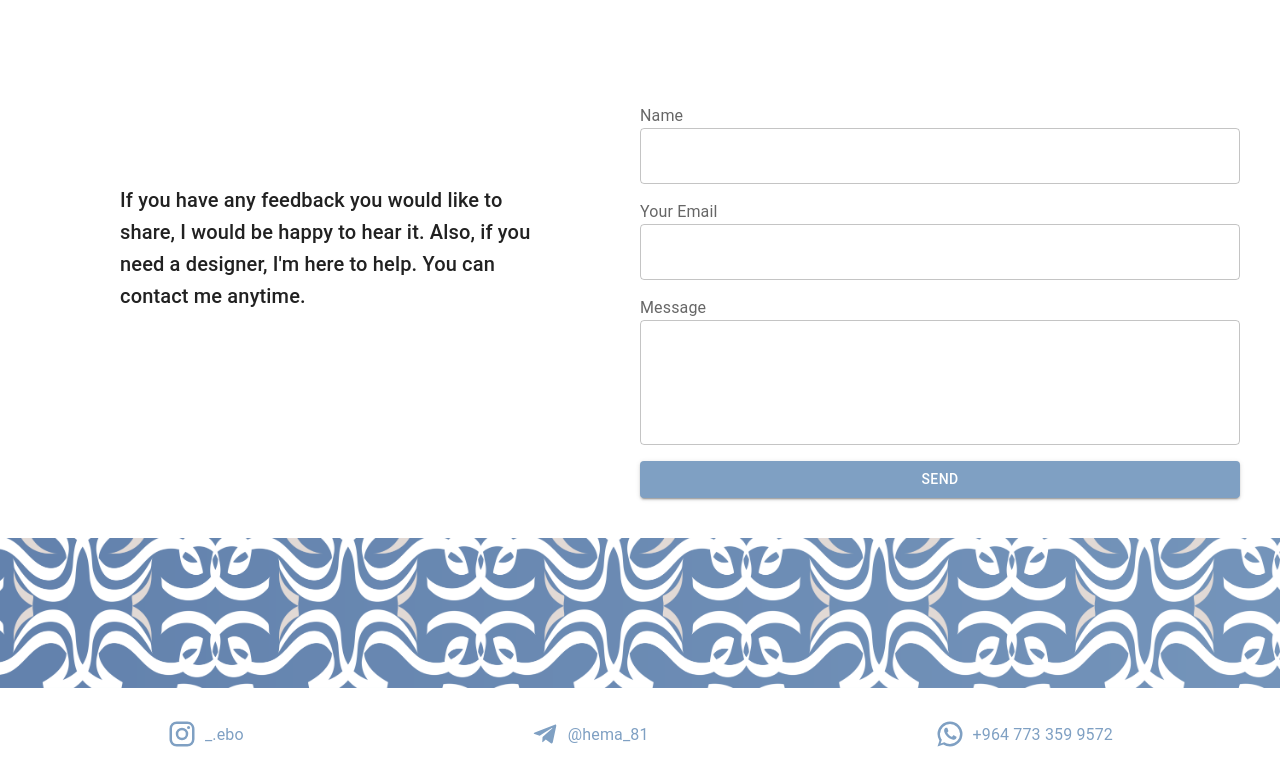
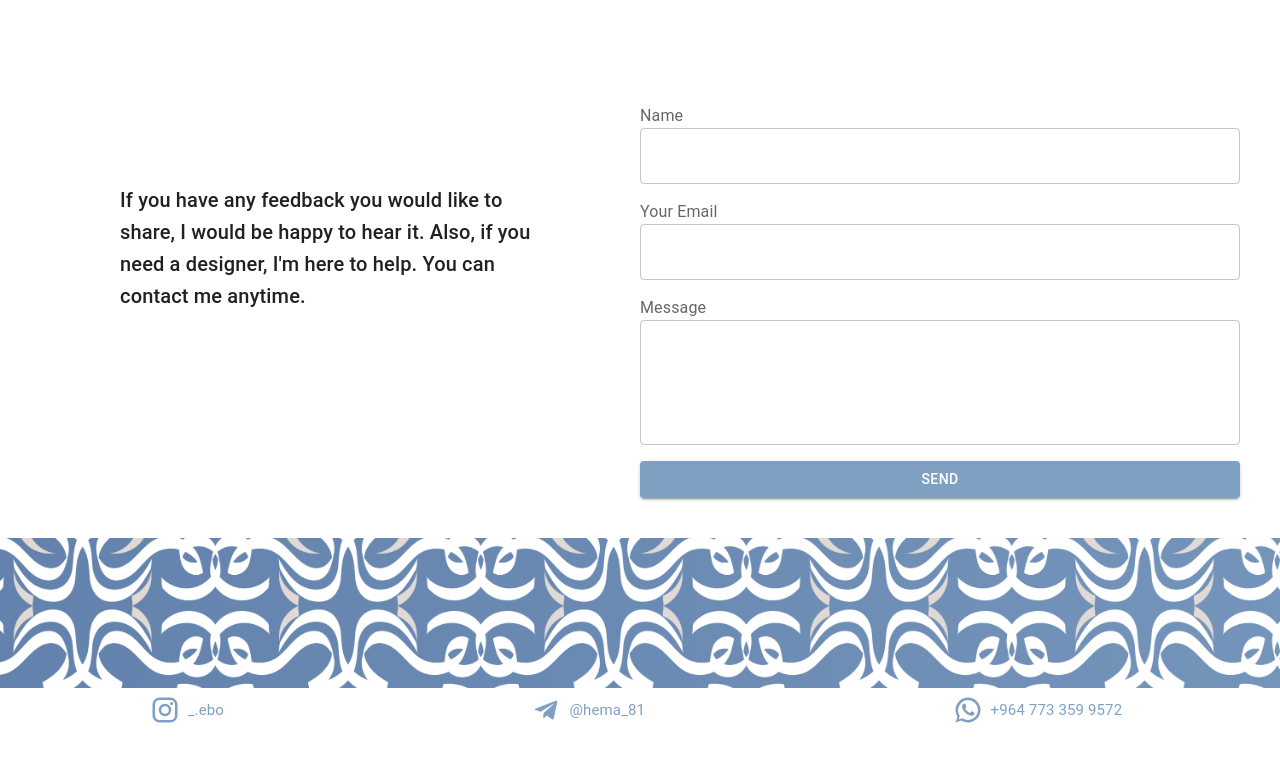
Before and after one commit to l0o0gy/ibrahimportfolio, a React (Create React App) app: page / in a window 1280 px wide. Shown: the part 1808-2589 px from the top of the page. After the commit the page ends 2541 px from the top, so only its background shows below. Built offline with nearby package versions, Linux system fonts and the light colour scheme.

Commit message:
remove margin form footer

```diff
--- a/src/Components/Footer.jsx
+++ b/src/Components/Footer.jsx
@@ -9,11 +9,9 @@ function Footer() {
     <Box
       sx={{
         color: '#7fa0c3',
-        padding: 2,
         display: 'flex',
         justifyContent: 'space-around',
         alignItems: 'center',
-        m: 1
       }}
     >
       <Box sx={{
@@ -33,7 +31,7 @@ function Footer() {
 
 
         </a>
-        <Typography sx={{mt:{xs:0 ,md:0.5}}}> _.ebo</Typography>
+        <Typography sx={{mt:{xs:0 ,md:0.5}, fontSize:{xs:15} ,mr:1}}> _.ebo</Typography>
       </Box>
       <Box sx={{
         display: 'flex',
@@ -51,7 +49,7 @@ function Footer() {
 
 
         </a>
-        <Typography sx={{mt:{xs:0 ,md:0.5}}} >@hema_81</Typography>
+        <Typography sx={{mt:{xs:0 ,md:0.5} ,fontSize:{xs:15} ,mr:1}} >@hema_81</Typography>
       </Box>
       <Box sx={{
         display: 'flex',
@@ -67,7 +65,7 @@ function Footer() {
             }}
           />
         </a>
-        <Typography sx={{mt:{xs:0 ,md:0.5}}}>+964 773 359 9572</Typography>
+        <Typography sx={{mt:{xs:0 ,md:0.5}, fontSize:{xs:15} ,mr:1}}>+964 773 359 9572</Typography>
       </Box>
     </Box>
   );
```
